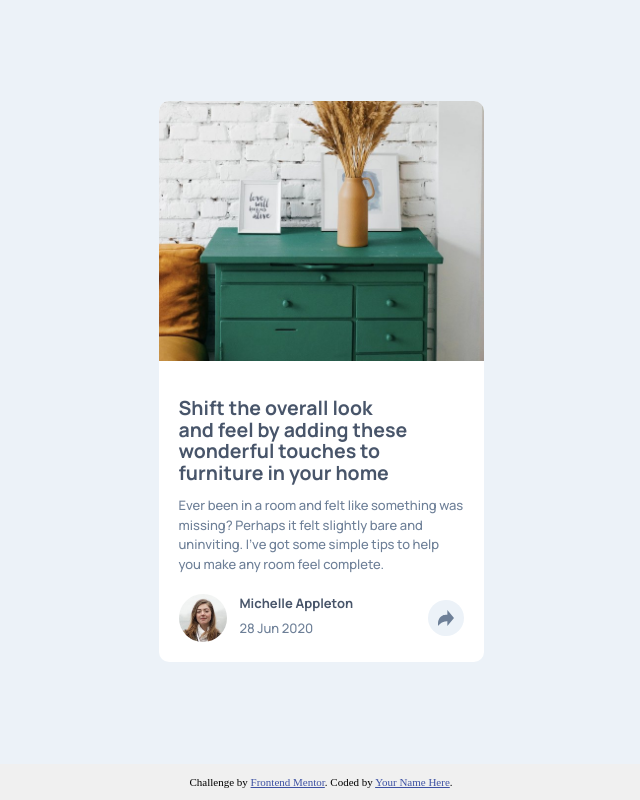
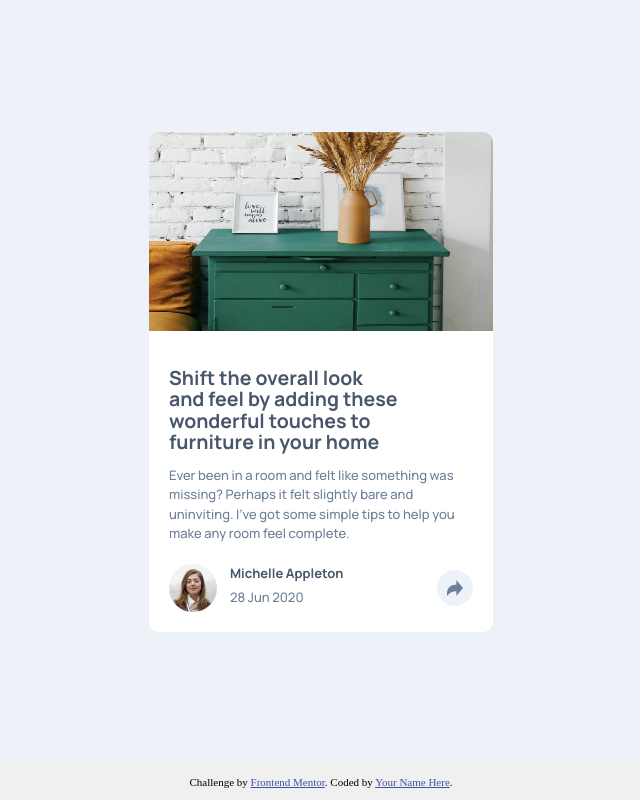
Before and after one commit to mrcordova/article-preview-component, a plain HTML site: page index.html in a window 1280 px wide. Shown: the whole page, without its empty margins (319-959 px from the left). Drawn offline with Linux system fonts and the light colour scheme.

Commit message:
add max height to image

```diff
--- a/css/style.css
+++ b/css/style.css
@@ -22,7 +22,7 @@ body {
     display: flex;
     flex-direction: column;
     place-content: center;
-    max-inline-size: clamp(25em, calc(20em + 1.5vw), 40em);
+    max-inline-size: clamp(25em, calc(25em + 1.5vw), 30em);
     background-color: white;
     border-radius: 10px;
 }
@@ -30,6 +30,7 @@ body {
 .card>img {
     border-top-left-radius:10px;
     border-top-right-radius: 10px;
+    max-block-size: 15.3em;
 
 }
 
```
